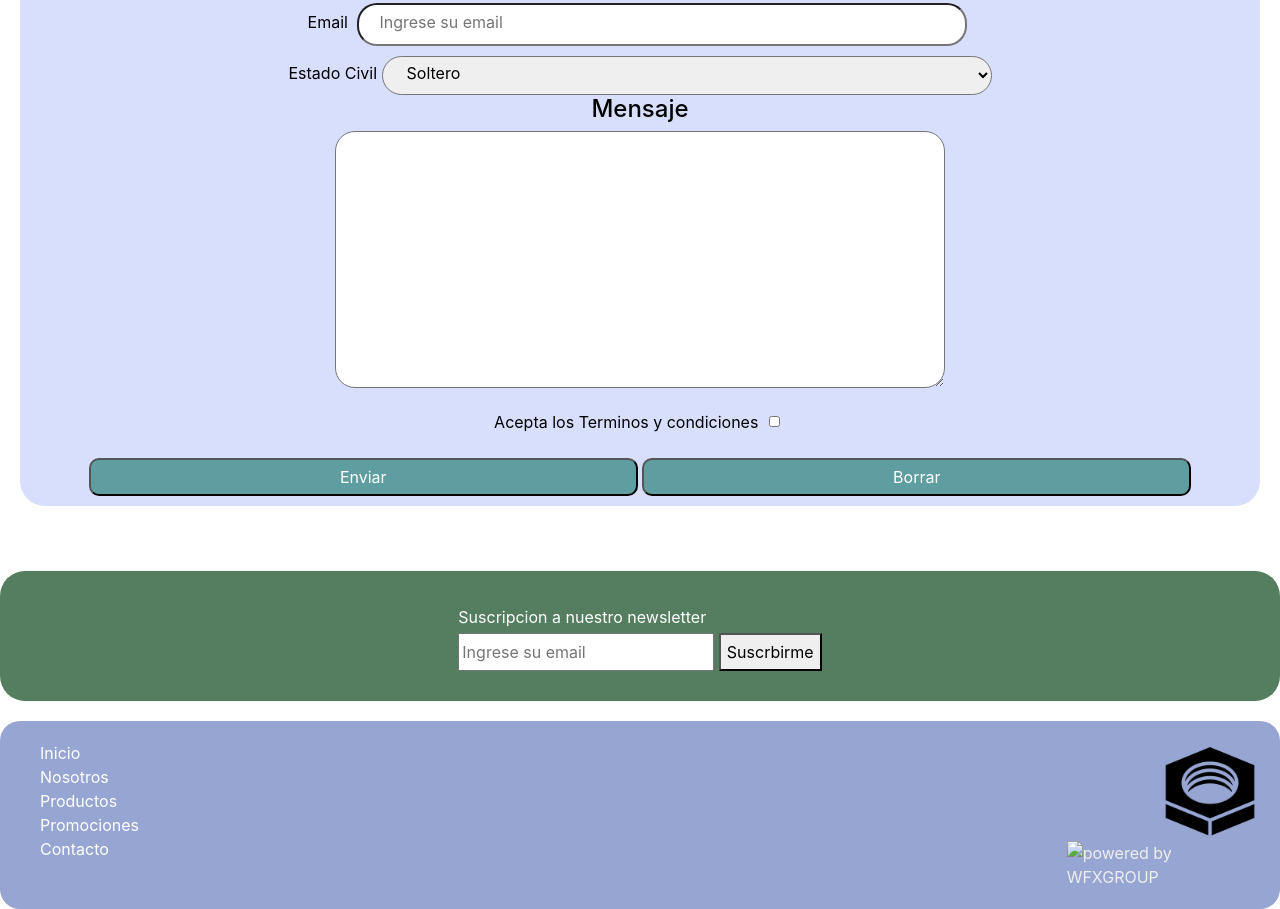
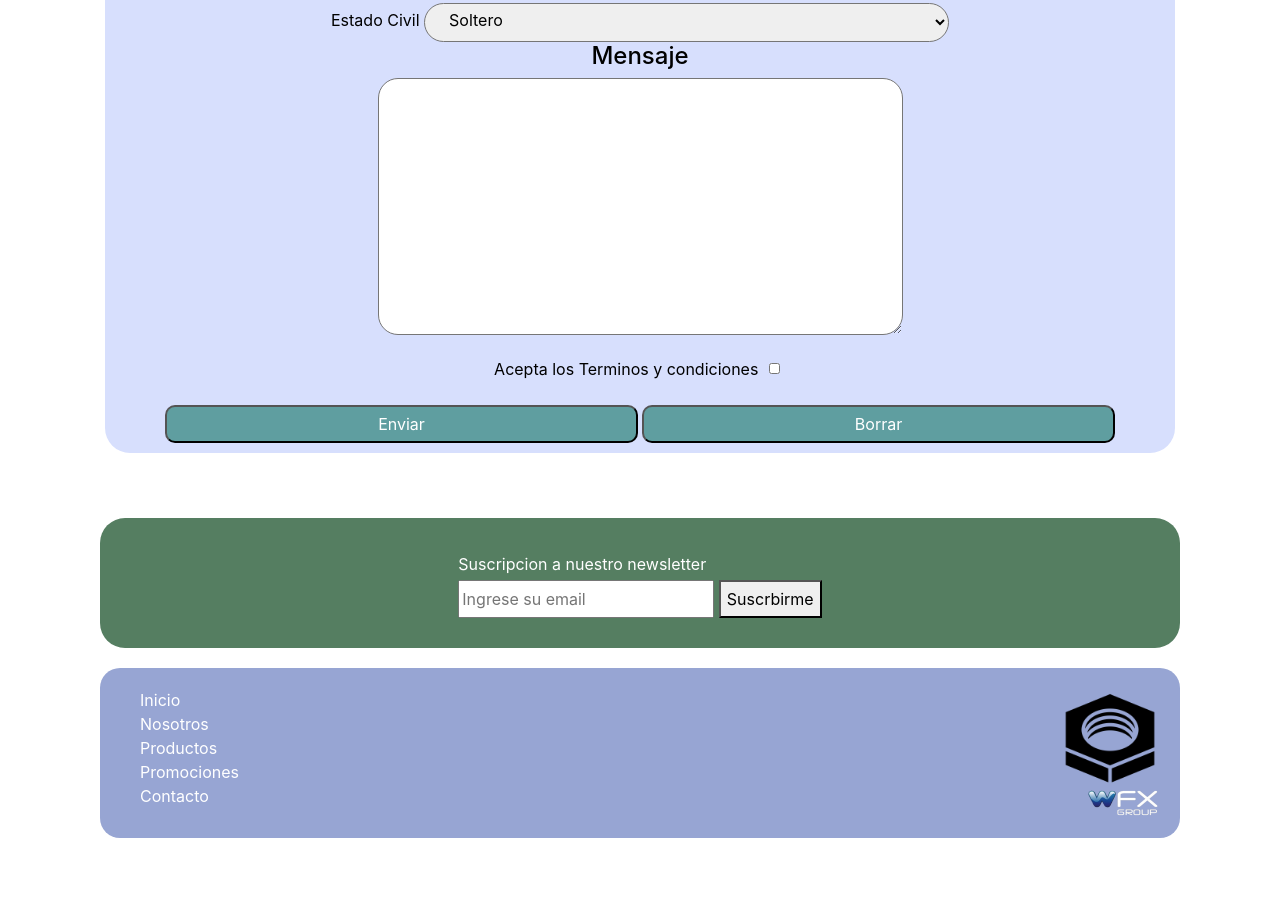
Before and after one commit to thelaw2k/curso_dw, a plain HTML site: page pages/contacto.html in a window 1280 px wide. Shown: the part 1142-2051 px from the top of the page. After the commit the page ends 1980 px from the top, so only its background shows below. Drawn offline with nearby package versions, Linux system fonts and the light colour scheme.

Commit message:
Arreglado problema con logo pie

```diff
--- a/pages/contacto.html
+++ b/pages/contacto.html
@@ -24,7 +24,7 @@
 
     <!-- Encabezado y menu -->
     <header>
-        <nav class="header">
+        <nav class="header container">
             <a href="../index.html"><img src="../assets/logo_tuerca.png" alt="Logo del sitio" class="header__logo" /></a>
             <ul class="header__menu">
                 <li><a href="./nosotros.html">Nosotros</a></li>
@@ -38,7 +38,7 @@
 
     <!-- Contenido -->
     <main>
-        <section class="main">
+        <section class="main container">
             <img src="../assets/hero.jpg" alt="" class="main__hero">
             <h2 class="main__titulo">Ubicacion</h2>
 
@@ -90,7 +90,7 @@
             </div>
 
     <!-- Pie de pagina -->
-    <footer class="pie">
+    <footer class="pie container">
         <div class="pie__formNews">
             <form action="">
                 <div>Suscripcion a nuestro newsletter</div>
@@ -109,7 +109,7 @@
             </ul>
             <div class="pie__logos">
                 <a href="../index.html"><img src="../assets/logo_tuerca.png" alt="Logo del sitio" class="pie__logo" /></a>
-                <a href="http://wfxgroup.com.ar/"><img src="assets/logo_wfx_pie" alt="powered by WFXGROUP" class="pie__wfx" /></a>
+                <a href="http://wfxgroup.com.ar/"><img src="../assets/logo_wfx_pie.png" alt="powered by WFXGROUP" class="pie__wfx" /></a>
             </div>
         </nav>
     </footer>
```
Also changed, not shown: pages/nosotros.html (+4 -4 lines), pages/productos.html (+1 -1 lines), pages/promociones.html (+4 -4 lines).
